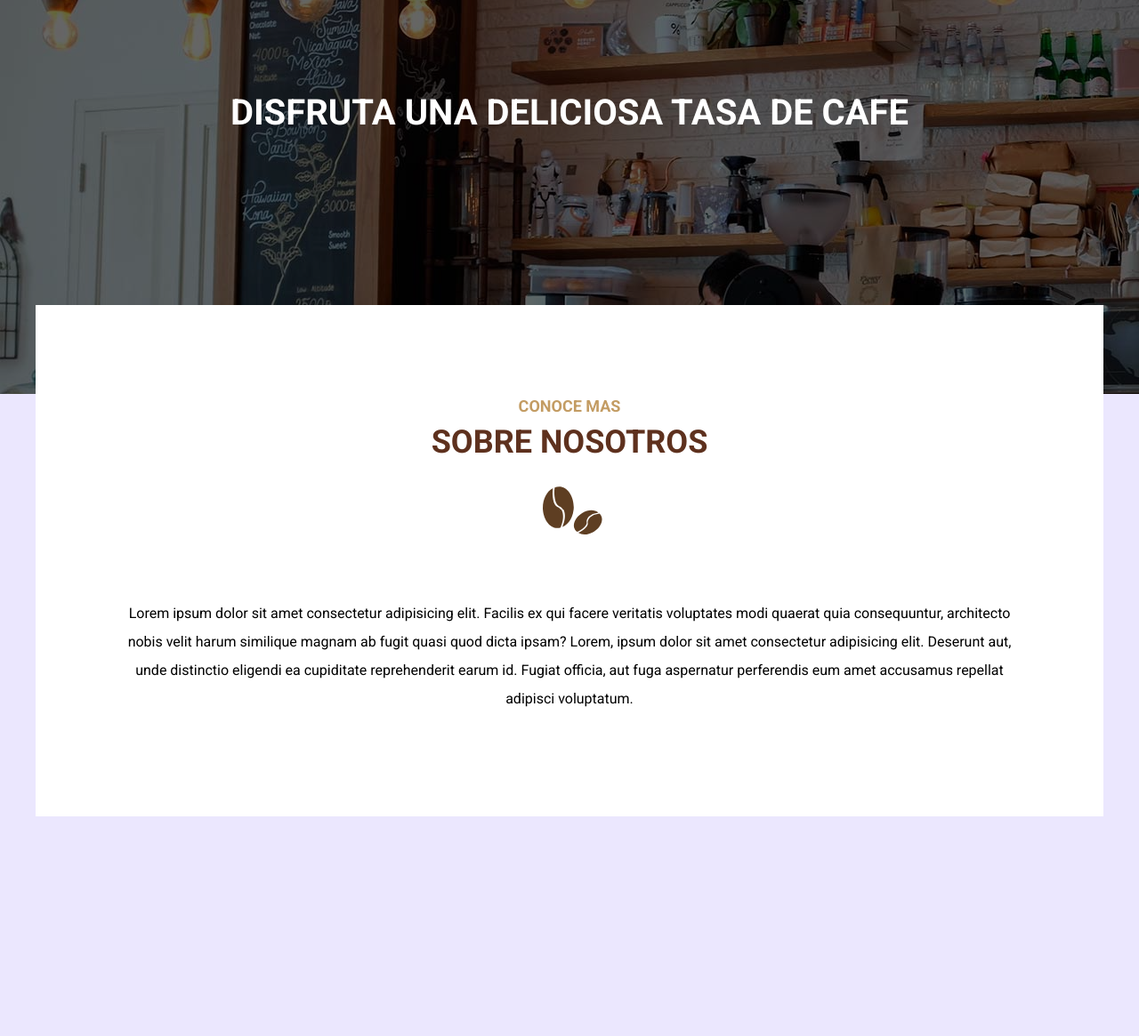
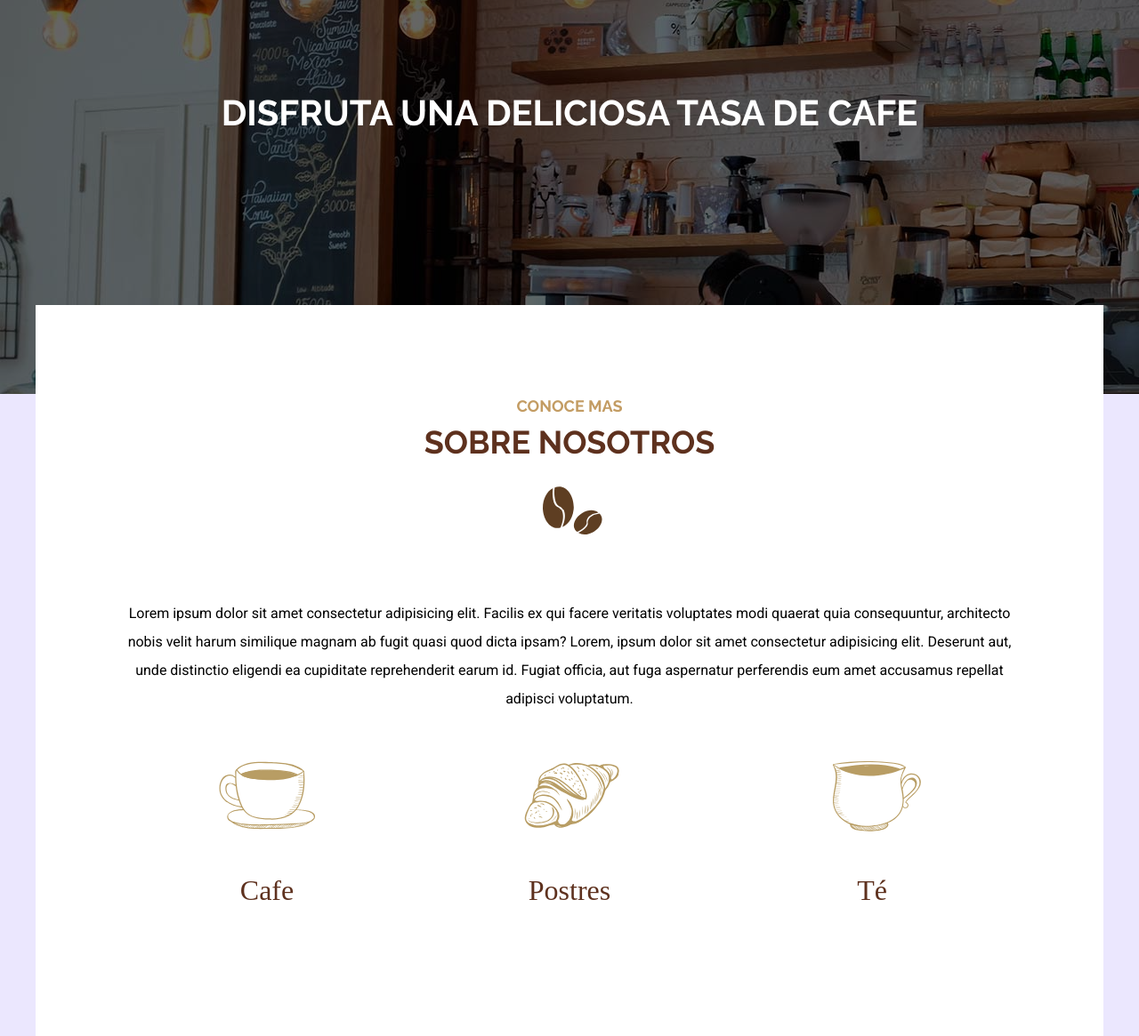
Before and after one commit to Ernesferre/Cafeteria, a website: page index.html in a window 1280 px wide. Shown: the part 257-1422 px from the top of the page at 89% size. Before the commit the page ends 1175 px from the top, so only its background shows below. Drawn offline with Linux system fonts and the light colour scheme; a web font is replaced by a local one.

Commit message:
haciendo el grid de los iconos

```diff
--- a/index.html
+++ b/index.html
@@ -7,7 +7,7 @@
     <title>Cafeteria</title>
     <link rel="preconnect" href="https://fonts.googleapis.com">
     <link rel="preconnect" href="https://fonts.gstatic.com" crossorigin>
-    <link href="https://fonts.googleapis.com/css2?family=Roboto:wght@400;700;900&display=swap" rel="stylesheet">
+    <link href="https://fonts.googleapis.com/css2?family=Bona+Nova&family=Raleway:wght@700;900&family=Roboto:wght@400;700&display=swap" rel="stylesheet">
 
     <link rel="stylesheet" href="build/css/app.css">
 
@@ -44,11 +44,30 @@
     </header>
 
     <main class="contenedor contenido-principal text-center">
+        <section class="conoce">
+            <h2> <span> Conoce mas</span> Sobre Nosotros</h2>
 
-        <h2> <span> Conoce mas</span> Sobre Nosotros</h2>
+            <p>Lorem ipsum dolor sit amet consectetur adipisicing elit. Facilis ex qui facere veritatis voluptates modi quaerat quia consequuntur, architecto nobis velit harum similique magnam ab fugit quasi quod dicta ipsam? Lorem, ipsum dolor sit amet consectetur adipisicing elit. Deserunt aut, unde distinctio eligendi ea cupiditate reprehenderit earum id. Fugiat officia, aut fuga aspernatur perferendis eum amet accusamus repellat adipisci voluptatum.</p>
+        </section>
 
-        <p>Lorem ipsum dolor sit amet consectetur adipisicing elit. Facilis ex qui facere veritatis voluptates modi quaerat quia consequuntur, architecto nobis velit harum similique magnam ab fugit quasi quod dicta ipsam? Lorem, ipsum dolor sit amet consectetur adipisicing elit. Deserunt aut, unde distinctio eligendi ea cupiditate reprehenderit earum id. Fugiat officia, aut fuga aspernatur perferendis eum amet accusamus repellat adipisci voluptatum.</p>
+        <section class="iconos">
+            <ul class="listado-iconos">
+                <li>
+                    <img src="build/img/icono_cafe.svg" alt="icono cafe">
+                    <p>Cafe</p>
+                </li>
+                <li>
+                    <img src="build/img/icono_postre.svg" alt="icono postre">
+                    <p>Postres</p>
+                </li>
+                <li>
+                    <img src="build/img/icono_te.svg" alt="icono te">
+                    <p>Té</p>
+                </li>
 
+            </ul>
+
+        </section>
     </main>
 </body>
 </html>
--- a/src/scss/base/_globales.scss
+++ b/src/scss/base/_globales.scss
@@ -10,7 +10,7 @@ html {
 }
 
 body {
-    font-family: v.$fuentePrincipal;
+    font-family: v.$fuenteSecundaria;
     font-size: 6rem;
     background-color: v.$cafeClaro ;
 
@@ -37,3 +37,9 @@ img {
     max-width: 100%;
     display: block;
 }
+
+ul {
+    list-style: none;
+    padding: 0 ;
+    margin: 0;
+}
--- a/src/scss/base/_mixins.scss
+++ b/src/scss/base/_mixins.scss
@@ -19,3 +19,9 @@
     }
 
 }
+
+@mixin grid ($columnas, $espaciado) {
+    display: grid;
+    grid-template-columns: repeat($columnas, 1fr);
+    column-gap: $espaciado;
+}
--- a/src/scss/base/_variables.scss
+++ b/src/scss/base/_variables.scss
@@ -1,5 +1,7 @@
 // Fuentes
-$fuentePrincipal: 'Roboto', sans-serif;
+$fuentePrincipal: 'Raleway', sans-serif;
+$fuenteSecundaria: 'Roboto', sans-serif;
+$fuenteCursiva: 'Bona Nova', serif;
 
 
 // Media Queries
--- /dev/null
+++ b/src/scss/inicio/_iconos.scss
@@ -0,0 +1,27 @@
+@use 'base/variables' as v;
+@use 'base/mixins' as m;
+
+.iconos {
+    margin-top: 5rem;
+    .listado-iconos {
+        @include m.tablet {
+            @include m.grid(3, 2rem);
+        }
+
+
+
+        li {
+            img {
+                margin: 0 auto;
+                width: 12rem;
+            }
+
+
+            p {
+                font-family: v.$fuenteCursiva ;
+                font-size: 3.2rem;
+                color: v.$primario;
+            }
+        }
+    }
+}
--- a/src/scss/inicio/_index.scss
+++ b/src/scss/inicio/_index.scss
@@ -1 +1,2 @@
 @forward 'contenido' ;
+@forward 'iconos';
```
Also changed, not shown: build/css/app.css.
